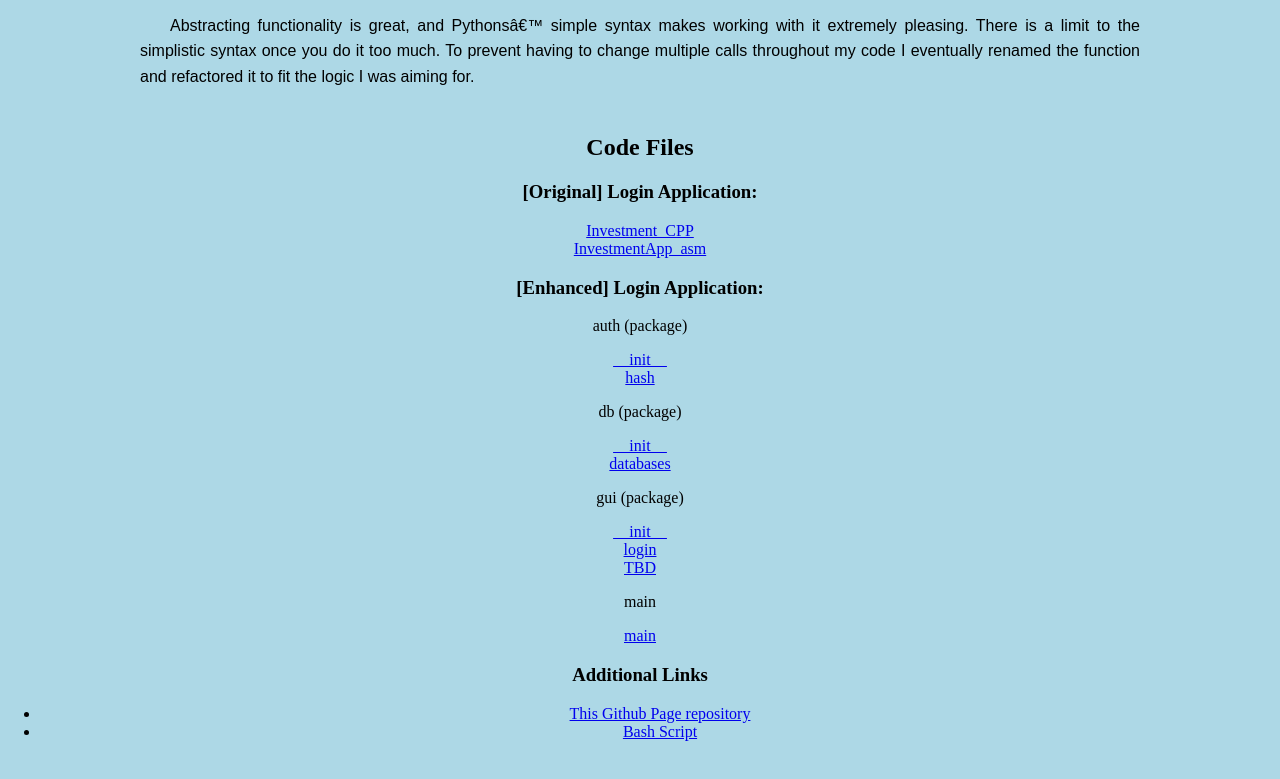
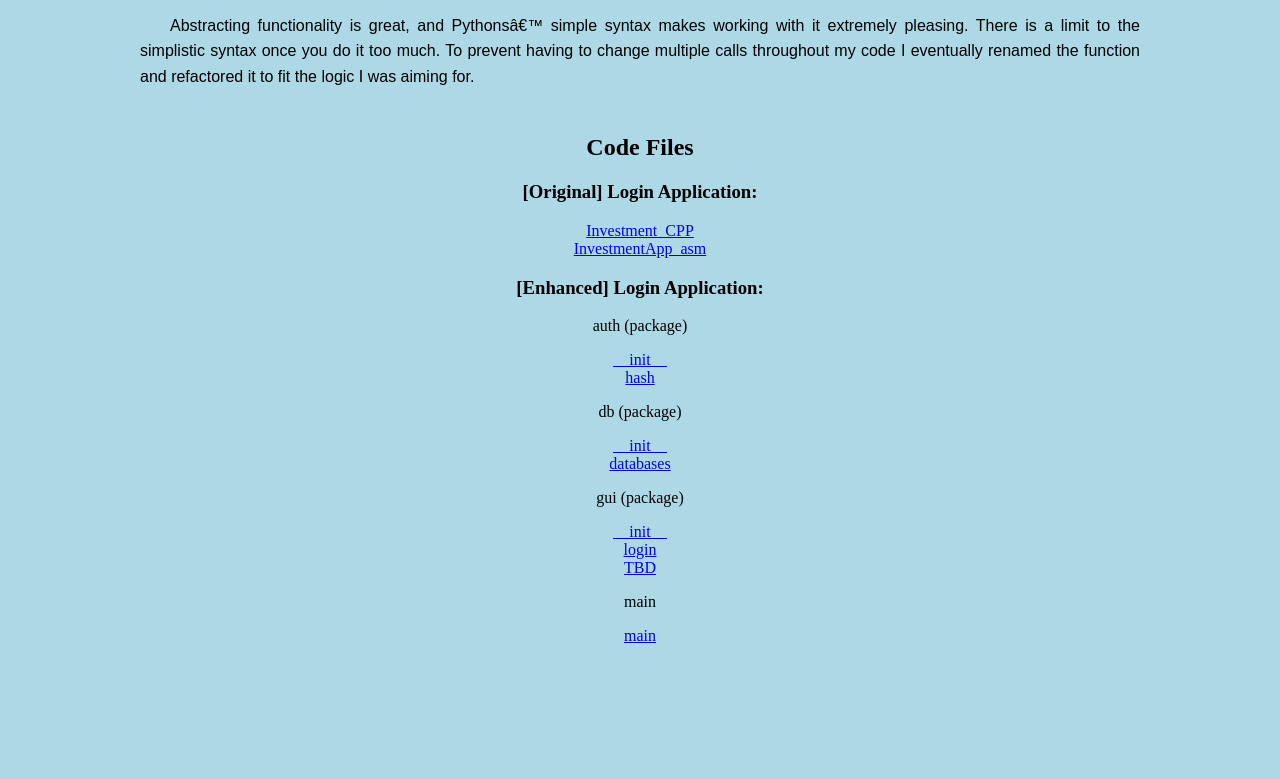
Before and after one commit to batspp/batspp.github.io, a plain HTML site: page index.html in a window 1280 px wide. Shown: the part 10410-11189 px from the top of the page. After the commit the page ends 11055 px from the top, so only its background shows below. Drawn offline with Linux system fonts and the light colour scheme.

Commit message:
Update index.html

```diff
--- a/index.html
+++ b/index.html
@@ -210,6 +210,7 @@
 
       <p>Abstracting functionality is great, and Pythons’ simple syntax makes working with it extremely pleasing. There is a limit to the simplistic syntax once you do it too much.
         To prevent having to change multiple calls throughout my code I eventually renamed the function and refactored it to fit the logic I was aiming for.</p>
+
     </div>
 
     <h2 id="codefiles">Code Files</h2>
@@ -234,14 +235,6 @@
         <p>main</p>
           <a href="https://raw.githubusercontent.com/batspp/batspp.github.io/refs/heads/main/servicesTracker/ServicesTracker/main.py" target="_blank">main</a><br>
 
-          <h3>Additional Links</h3>
-      <ul>
-        <li><a href="https://github.com/batspp/batspp.github.io/tree/main" target="blank">This Github Page repository</a></li>
-        <li><a href="https://github.com/batspp/AutoUpdate-Upgrade" target="_blank">Bash Script</a></li>
-      </ul>
-        </br>
-        </br>
-        </br>
   </body>
   <footer>
     <p>Joshua Battaglia</p>
```
